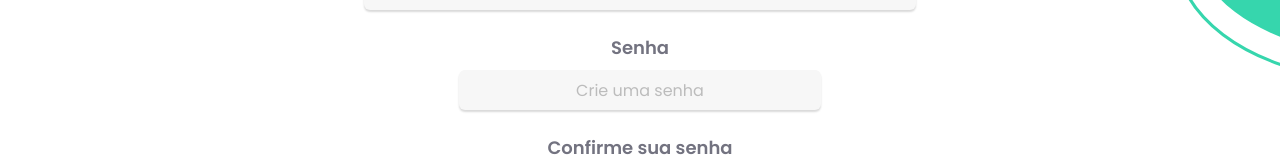
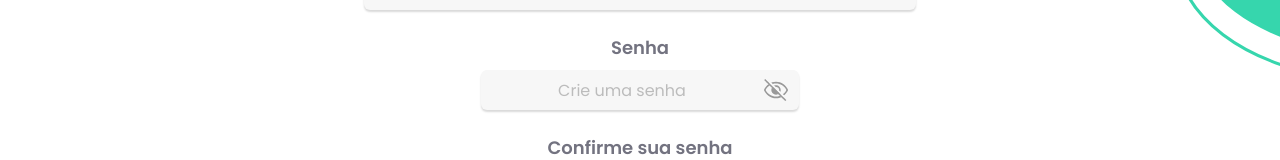
Before and after one commit to gabrielcarloto/adopet, a React (Vite) app: page /cadastro in a window 1280 px wide. Shown: the part 765-925 px from the top of the page. Built offline with nearby package versions, Linux system fonts and the light colour scheme.

Commit message:
✨ feat(input): add password visibility button animated with lottie

```diff
--- a/package.json
+++ b/package.json
@@ -10,6 +10,7 @@
   "dependencies": {
     "@headlessui/react": "^1.6.5",
     "classnames": "^2.3.1",
+    "lottie-react": "^2.3.1",
     "react": "^18.0.0",
     "react-dom": "^18.0.0",
     "react-router-dom": "^6.3.0"
--- a/src/components/Input.tsx
+++ b/src/components/Input.tsx
@@ -1,5 +1,8 @@
+import { CSSProperties, HTMLInputTypeAttribute, useId, useState } from 'react';
 import classNames from 'classnames';
-import { HTMLInputTypeAttribute, useId } from 'react';
+import { LottieOptions, useLottie } from 'lottie-react';
+
+import visibilityAnimation from '../assets/visibility.json';
 
 interface InputProps {
   type: HTMLInputTypeAttribute;
@@ -10,6 +13,16 @@ interface InputProps {
   maxLength?: number;
 }
 
+const lottieStyle: CSSProperties = {
+  height: 24,
+};
+
+const lottieOptions: LottieOptions = {
+  animationData: visibilityAnimation,
+  autoplay: false,
+  loop: false,
+};
+
 export default function Input({
   type,
   label,
@@ -18,9 +31,28 @@ export default function Input({
   minLength,
   maxLength,
 }: InputProps) {
+  const [isPassVisible, setIsPassVisible] = useState<null | boolean>(
+    type === 'password' ? false : null,
+  );
+
   const inputId = useId();
 
+  const LottieVisibility = useLottie(lottieOptions, lottieStyle);
+
   const isTextOrEmail = type === 'text' || type === 'email';
+  const isPassword = isPassVisible || isPassVisible === false;
+
+  function handleChangePassVisibility() {
+    setIsPassVisible(!isPassVisible);
+
+    LottieVisibility.play();
+  }
+
+  if (isPassVisible) {
+    LottieVisibility.setDirection(1);
+  } else {
+    LottieVisibility.setDirection(-1);
+  }
 
   return (
     <div className="flex flex-col items-center gap-2">
@@ -30,26 +62,43 @@ export default function Input({
       >
         {label}
       </label>
+      <div className="relative grid place-items-center">
         <input
           className={classNames(
             [
-            'w-full h-10 p-2 rounded-md bg-brand-gray-50 shadow-sm text-brand-gray-500 text-center',
+              'h-10 rounded-md bg-brand-gray-50 shadow-sm text-brand-gray-500 text-center',
               'placeholder:text-center placeholder:text-xs md:placeholder:text-sm xl:placeholder:text-base',
-            'placeholder:text-brand-gray-300 xl:p-3 focus:ring-2 focus:ring-brand-primary ring-offset-2',
+              'placeholder:text-brand-gray-300 focus:ring-2 focus:ring-brand-primary ring-offset-2',
               'outline-none',
             ],
             {
               'xl:w-[552px]': isTextOrEmail,
-            'xl:w-[362px]': !isTextOrEmail,
+              'xl:w-[362px]': !isTextOrEmail && !isPassword,
+              'p-2 xl:p-3': !isPassword,
+              'pl-2 pr-10 xl:pl-3 xl:pr-12 w-[calc(100%-32px)] xl:w-[318px]':
+                isPassword,
             },
           )}
           id={inputId}
-        type={type}
+          type={isPassword ? (isPassVisible ? 'text' : 'password') : type}
           placeholder={placeholder}
           required={required}
           minLength={minLength}
           maxLength={maxLength}
         />
+        {isPassword && (
+          <button
+            className="absolute right-5 xl:right-1 top-2"
+            type="button"
+            onClick={handleChangePassVisibility}
+            title={`Alterar a visibilidade da senha. Agora a senha está ${
+              isPassVisible ? 'visível' : 'escondida'
+            }`}
+          >
+            {LottieVisibility.View}
+          </button>
+        )}
+      </div>
     </div>
   );
 }
```
Also changed, not shown: src/assets/visibility.json (added, +1 -0 lines), 1 other file (tests, documents, lock files or other folders). Lines whose indentation alone changed are shown as unchanged.
